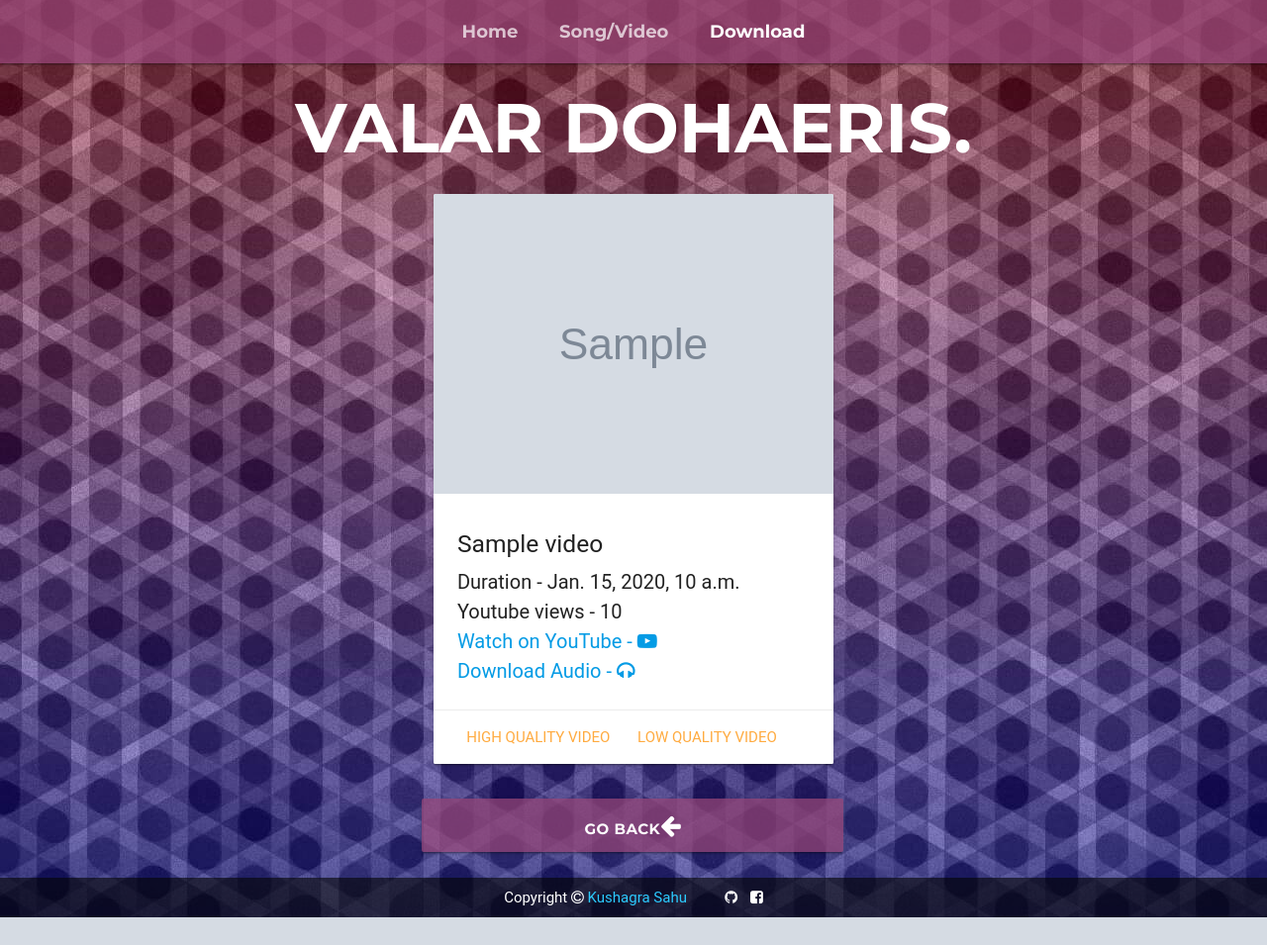
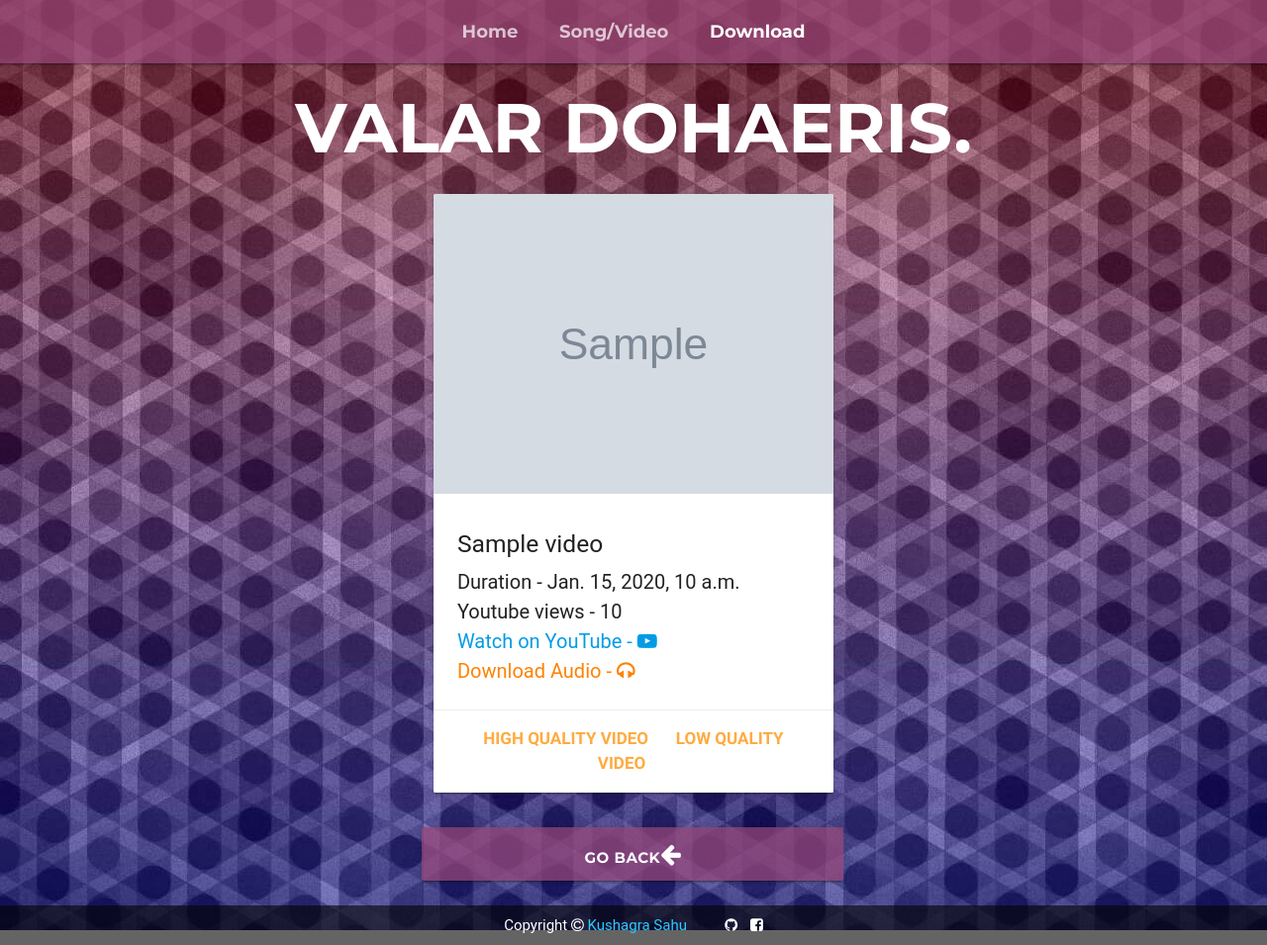
Before and after one commit to kushagraSahu/heroku-valar, a Django app: template app/templates/app/video_list.html in a window 1280 px wide. Shown: the whole page at 99% size. Before the commit the page ends 927 px from the top, so only its background shows below. Run offline with Django 3.2, Linux system fonts and the light colour scheme; the template is opened without the code that fills it: most values are stand-ins (such as "Sample title", 1, 10 or a date in 2020); grey boxes marked "Sample" are stand-in pictures; some libraries are stand-ins or nearby versions; some web fonts are replaced.

Commit message:
Minor front-end changes

```diff
--- a/app/templates/app/video_list.html
+++ b/app/templates/app/video_list.html
@@ -96,11 +96,11 @@
 					<p style="font-size:20px">Duration - {{ video.time }}</p>
 					<p style="font-size:20px">Youtube views - {{ video.views }}</p>
 					<p style="font-size:20px"><a href="{{ video.watch_link }}" target="_blank">Watch on YouTube - <i class="fa fa-youtube-play" aria-hidden="true"></i></a></p>
-					<p style="font-size:20px;color:#50CA12"><a href="{{ video.audio }}" target="_blank">Download Audio - <i class="fa fa-headphones" aria-hidden="true"></i></a></p>
+					<p style="font-size:20px;"><a href="{{ video.audio }}" target="_blank" style="color:#FF8200">Download Audio - <i class="fa fa-headphones" aria-hidden="true"></i></a></p>
 				</div>
 				<div class="card-action" style="text-align:center;">
-					<a href="{{ video.highq_link }}" onclick="thanksToast(event)" style="justify-content:center" target="_blank">High Quality Video</a>
-					<a href="{{ video.lowq_link }}" onclick="thanksToast(event)" style="justify-content:center" target="_blank">Low Quality Video</a>
+					<a style="font-size:17px;font-weight:bolder" href="{{ video.highq_link }}" onclick="thanksToast(event)" style="justify-content:center" target="_blank">High Quality Video</a>
+					<a style="font-size:17px;font-weight:bolder" href="{{ video.lowq_link }}" onclick="thanksToast(event)" style="justify-content:center" target="_blank">Low Quality Video</a>
 				</div>
 			</div>
 		</div>
```
